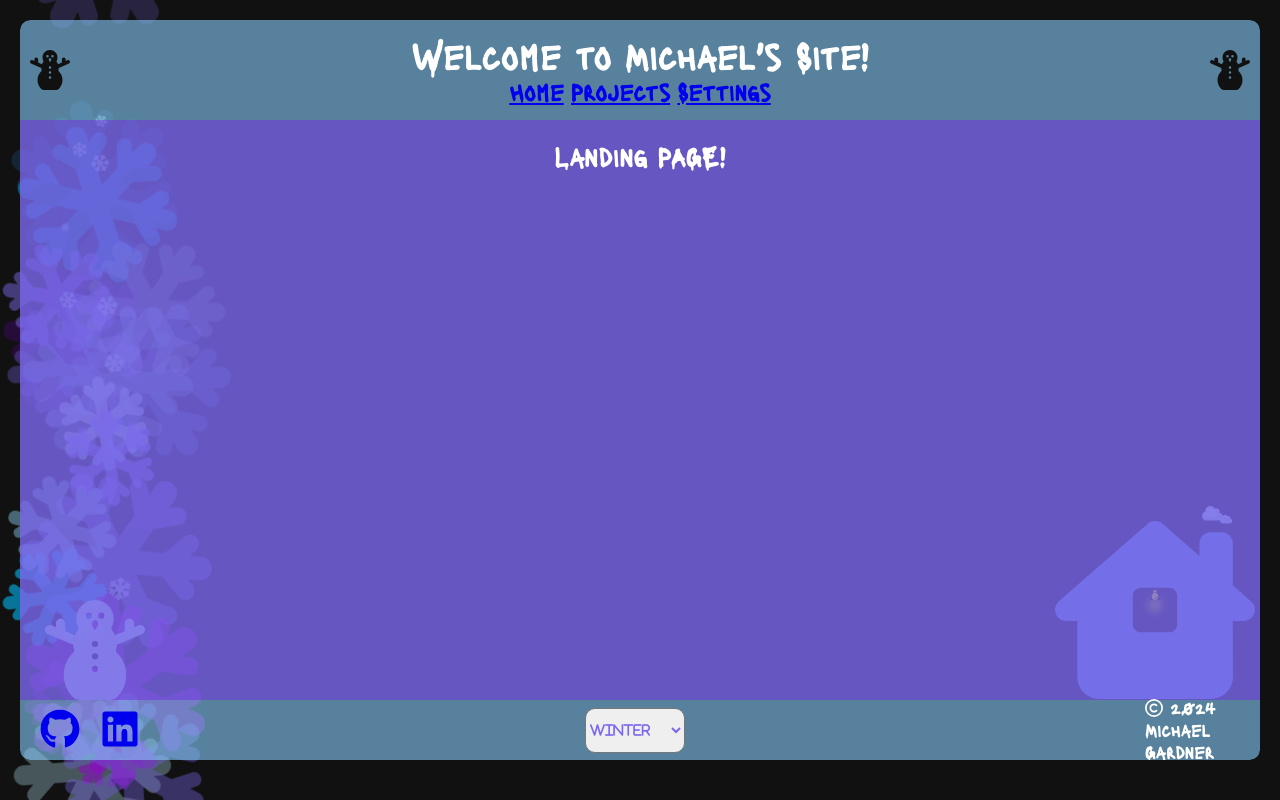
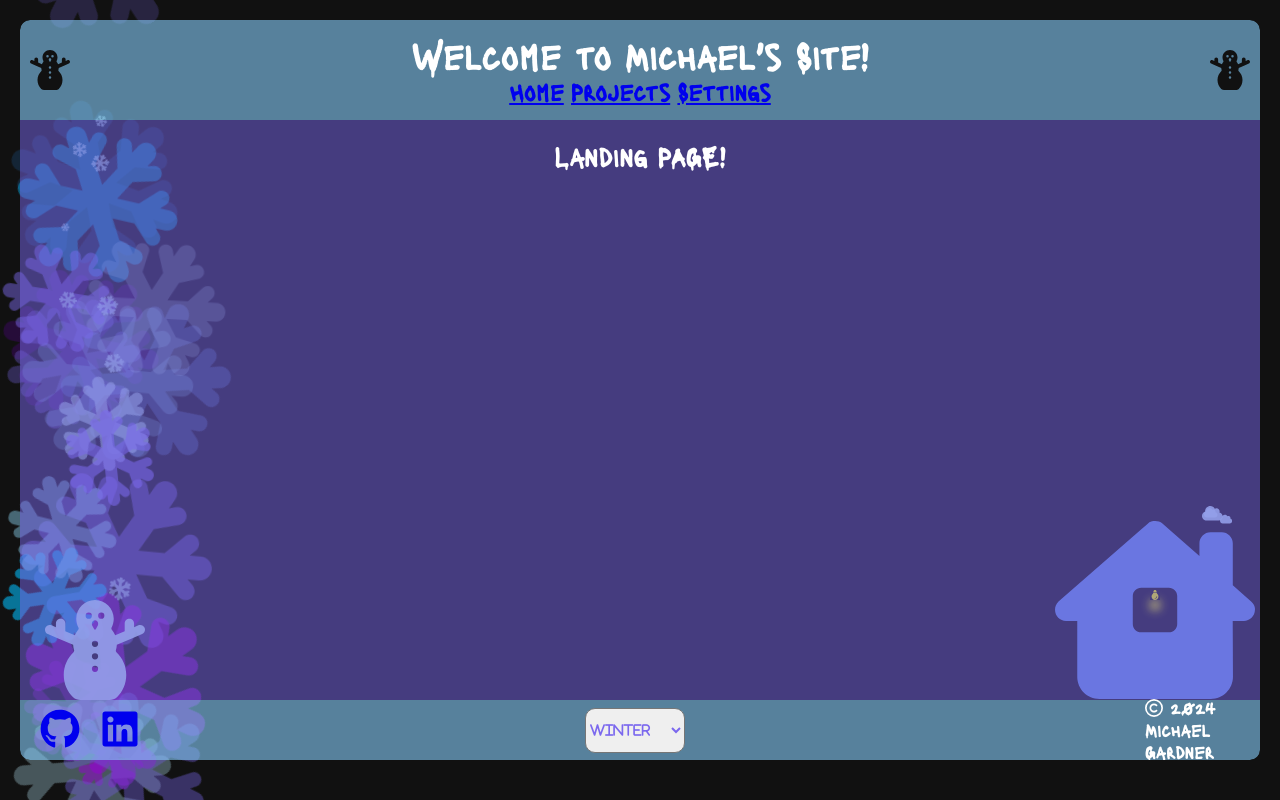
Before and after one commit to PhiloTFarnsworth/webpage-2024, a SvelteKit app: page / in a window 1280 px wide. Built offline with nearby package versions, Linux system fonts and the light colour scheme.

Commit message:
lower alpha of content background

```diff
--- a/src/routes/+layout.svelte
+++ b/src/routes/+layout.svelte
@@ -111,7 +111,7 @@
 >
 	<Header />
 
-	<div class="main-slot-viewer" style={'--content-bg:' + hexToRGB(theme.contentBackground, 0.8)}>
+	<div class="main-slot-viewer" style={'--content-bg:' + hexToRGB(theme.contentBackground, 0.5)}>
 		<slot></slot>
 	</div>
 
```
